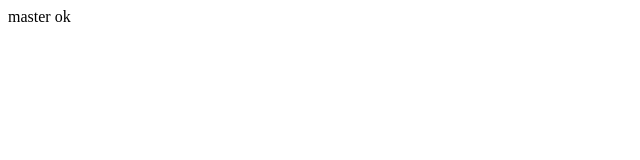
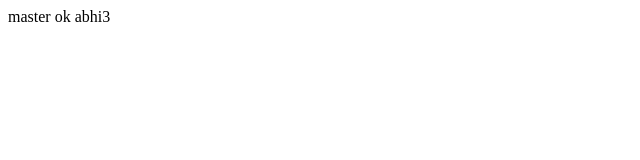
Before and after one commit to abhishekgargbyj/temp, a plain HTML site: page index.html in a window 1280 px wide. Shown: the full height of the page, 0-640 px from the left. Drawn offline with Linux system fonts and the light colour scheme.

Commit message:
abhi3 added

```diff
--- a/index.html
+++ b/index.html
@@ -7,6 +7,6 @@
     <title>Document</title>
 </head>
 <body>
-    master ok
+    master ok abhi3
 </body>
 </html>
```
